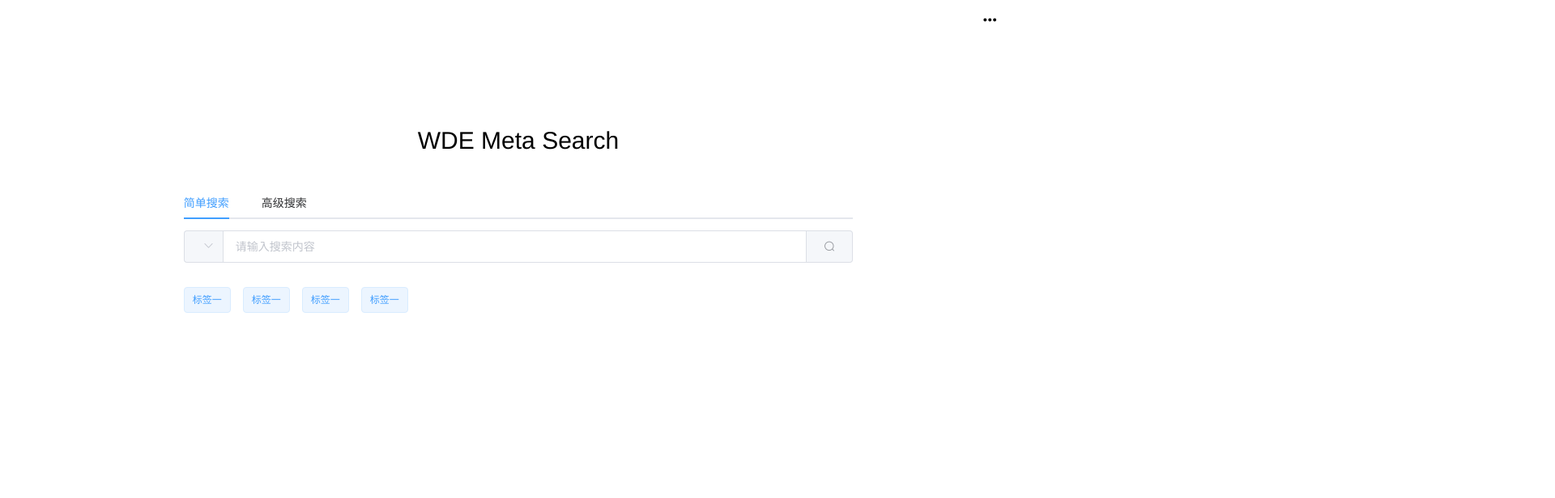
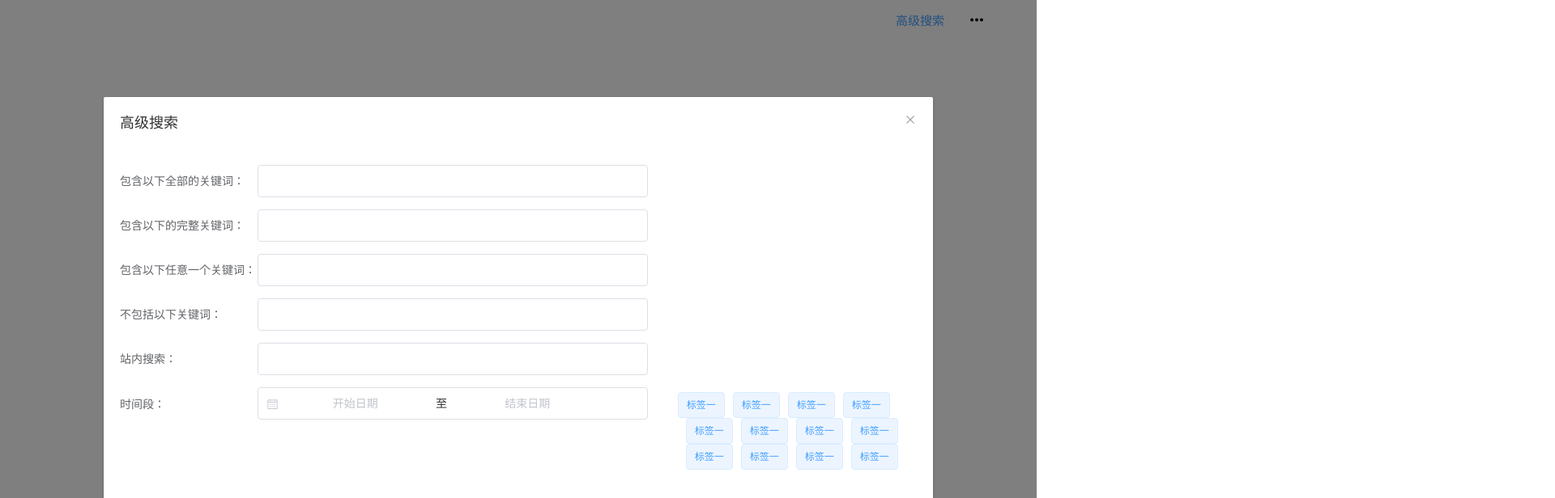
Before and after one commit to YanleiGG/WDE-Meta-Search, a Vue app: page / in a window 1280 px wide. Shown: the top 616 px of the page at 81% size, 1920 px wide, since content can reach past the window. Built offline with nearby package versions, Linux system fonts and the light colour scheme.

Commit message:
新增搜索结果页面

```diff
--- a/src/App.vue
+++ b/src/App.vue
@@ -24,4 +24,10 @@ a{
   text-decoration: none;
   color: inherit;
 }
+.input-with-select .el-input-group__prepend {
+  background-color: #fff;
+}
+.el-select .el-input {
+  width: 130px;
+}
 </style>
--- a/src/components/Home.vue
+++ b/src/components/Home.vue
@@ -2,7 +2,8 @@
   <el-container>
     <el-header>
       <el-row>
-        <el-col :offset="23">
+        <el-col :offset="21">
+          <el-button type="text" class="advancedSearch" @click="advancedDialog = true">高级搜索</el-button>
           <el-dropdown style="margin-top: 15px;">
             <span class="el-dropdown-link">
               <i class="el-icon-more el-icon--right"></i>
@@ -24,8 +25,6 @@
       </el-row>
       <el-row justify="space-around" class="search">
         <el-col :span="16" :offset="4">
-          <el-tabs v-model="tabsActiveName" class="searchTabs">
-            <el-tab-pane label="简单搜索" name="simple">
           <el-input placeholder="请输入搜索内容" v-model="simple.searchText" class="input-with-select">
             <el-select v-model="simple.browser" slot="prepend" placeholder="请选择">
               <el-option label="百度" value="baidu"></el-option>
@@ -34,28 +33,6 @@
             </el-select>
             <el-button slot="append" icon="el-icon-search"></el-button>
           </el-input>
-            </el-tab-pane>
-            <el-tab-pane label="高级搜索" name="advanced">
-              <el-input placeholder="请输入搜索内容" v-model="advanced.searchText" class="input-with-select">
-                <el-select v-model="advanced.browser" slot="prepend" placeholder="请选择">
-                  <el-option label="百度" value="baidu"></el-option>
-                  <el-option label="谷歌" value="google"></el-option>
-                  <el-option label="必应" value="bing"></el-option>
-                </el-select>
-                <el-button slot="append" icon="el-icon-search"></el-button>
-              </el-input>
-              <div class="timePicker">
-                <span class="demonstration">时间段：</span>
-                <el-date-picker
-                  v-model="advanced.date"
-                  type="daterange"
-                  range-separator="至"
-                  start-placeholder="开始日期"
-                  end-placeholder="结束日期">
-                </el-date-picker>
-              </div>
-            </el-tab-pane>
-          </el-tabs>
           <div class="keywords">
             <el-tag>标签一</el-tag>
             <el-tag>标签一</el-tag>
@@ -64,6 +41,73 @@
           </div>
         </el-col>
       </el-row>
+      <el-dialog
+        title="高级搜索"
+        :visible.sync="advancedDialog"
+        width="80%">
+        <div style="width:70%;display:inline-block">
+          <el-row style="margin-bottom:15px;">
+            <el-col>
+              <span style="width:170px;display:inline-block">包含以下全部的关键词：</span>
+              <el-input style="width:70%" v-model="advanced.allKeys"></el-input>
+            </el-col>
+          </el-row>
+          <el-row style="margin-bottom:15px;">
+            <el-col>
+              <span style="width:170px;display:inline-block">包含以下的完整关键词：</span>
+              <el-input style="width:70%" v-model="advanced.completedKeys"></el-input>
+            </el-col>
+          </el-row>
+          <el-row style="margin-bottom:15px;">
+            <el-col>
+              <span style="width:170px;display:inline-block">包含以下任意一个关键词：</span>
+              <el-input style="width:70%" v-model="advanced.arbitKeys"></el-input>
+            </el-col>
+          </el-row>
+          <el-row style="margin-bottom:15px;">
+            <el-col>
+              <span style="width:170px;display:inline-block">不包括以下关键词：</span>
+              <el-input style="width:70%" v-model="advanced.exKeys"></el-input>
+            </el-col>
+          </el-row>
+          <el-row style="margin-bottom:15px;">
+            <el-col>
+              <span style="width:170px;display:inline-block">站内搜索：</span>
+              <el-input style="width:70%" v-model="advanced.website"></el-input>
+            </el-col>
+          </el-row>
+          <div class="timePicker">
+            <span style="width:170px;display:inline-block" class="demonstration">时间段：</span>
+            <el-date-picker
+              v-model="advanced.date"
+              type="daterange"
+              range-separator="至"
+              start-placeholder="开始日期"
+              end-placeholder="结束日期"
+              style="width:70%">
+            </el-date-picker>
+          </div>
+        </div>
+        <div  style="width:28%;display:inline-block">
+          <div class="modalKeys">
+            <el-tag>标签一</el-tag>
+            <el-tag>标签一</el-tag>
+            <el-tag>标签一</el-tag>
+            <el-tag>标签一</el-tag>
+            <el-tag>标签一</el-tag>
+            <el-tag>标签一</el-tag>
+            <el-tag>标签一</el-tag>
+            <el-tag>标签一</el-tag>
+            <el-tag>标签一</el-tag>
+            <el-tag>标签一</el-tag>
+            <el-tag>标签一</el-tag>
+            <el-tag>标签一</el-tag>
+          </div>
+        </div>
+        <span slot="footer" class="dialog-footer">
+          <el-button type="primary" @click="advancedDialog = false">高级搜索</el-button>
+        </span>
+      </el-dialog>
     </el-main>
   </el-container>
 </template>
@@ -77,12 +121,15 @@ export default {
         browser: '',
       },
       advanced: {
-        searchText: '',
+        allKeys: '',
+        completedKeys: '',
+        arbitKeys: '',
+        exKeys: '',
+        website: '',
         browser: '',
         date: ''
       },
-      tabsActiveName: 'simple',
-      inputVisible: false
+      advancedDialog: true
     }
   }
 }
@@ -91,9 +138,6 @@ export default {
 <style scoped>
 .search{
   margin-top: 25px;
-}
-.input-with-select .el-input-group__prepend {
-  background-color: #fff;
 }
 .input-with-select{
   margin-bottom: 30px;
@@ -120,7 +164,16 @@ export default {
 }
 .timePicker{
   text-align: left;
-  margin-top: 35px;
   margin-bottom: 20px;
 }
+.advancedSearch{
+  font-size: 15px;
+  margin-right: 25px;
+  cursor: pointer;
+}
+.modalKeys{
+  display: flex;
+  flex-wrap: wrap;
+  justify-content: flex-start;
+}
 </style>
--- a/src/components/Result.vue
+++ b/src/components/Result.vue
@@ -1,15 +1,150 @@
 <template>
+  <el-container>
+    <el-header class="searchHeader">
+      <el-row justify="space-around" class="search">
+        <el-col :span="12" :offset="1">
+          <el-input placeholder="请输入搜索内容" v-model="simple.searchText" class="input-with-select">
+            <el-select v-model="simple.browser" slot="prepend" placeholder="请选择">
+              <el-option label="百度" value="baidu"></el-option>
+              <el-option label="谷歌" value="google"></el-option>
+              <el-option label="必应" value="bing"></el-option>
+            </el-select>
+            <el-button slot="append" icon="el-icon-search"></el-button>
+          </el-input>
+        </el-col>
+        <el-col :span="3" :offset="8">
+          <el-button type="text" class="advancedSearch" @click="advancedDialog = true">高级搜索</el-button>
+          <el-dropdown style="margin-top: 5px;">
+            <span class="el-dropdown-link">
+              <i  style="color: black;" class="el-icon-more el-icon--right"></i>
+            </span>
+            <el-dropdown-menu slot="dropdown">
+              <router-link to="/manage/keywords">
+                <el-dropdown-item>关键词管理</el-dropdown-item>
+              </router-link>
+              <el-dropdown-item>定时任务管理</el-dropdown-item>
+              <el-dropdown-item>采集统计</el-dropdown-item>
+            </el-dropdown-menu>
+          </el-dropdown>
+        </el-col>
+      </el-row>
 
+      <el-dialog
+        title="高级搜索"
+        :visible.sync="advancedDialog"
+        width="80%">
+        <div style="width:70%;display:inline-block">
+          <el-row style="margin-bottom:15px;">
+            <el-col>
+              <span style="width:170px;display:inline-block">包含以下全部的关键词：</span>
+              <el-input style="width:70%" v-model="advanced.allKeys"></el-input>
+            </el-col>
+          </el-row>
+          <el-row style="margin-bottom:15px;">
+            <el-col>
+              <span style="width:170px;display:inline-block">包含以下的完整关键词：</span>
+              <el-input style="width:70%" v-model="advanced.completedKeys"></el-input>
+            </el-col>
+          </el-row>
+          <el-row style="margin-bottom:15px;">
+            <el-col>
+              <span style="width:170px;display:inline-block">包含以下任意一个关键词：</span>
+              <el-input style="width:70%" v-model="advanced.arbitKeys"></el-input>
+            </el-col>
+          </el-row>
+          <el-row style="margin-bottom:15px;">
+            <el-col>
+              <span style="width:170px;display:inline-block">不包括以下关键词：</span>
+              <el-input style="width:70%" v-model="advanced.exKeys"></el-input>
+            </el-col>
+          </el-row>
+          <el-row style="margin-bottom:15px;">
+            <el-col>
+              <span style="width:170px;display:inline-block">站内搜索：</span>
+              <el-input style="width:70%" v-model="advanced.website"></el-input>
+            </el-col>
+          </el-row>
+          <div class="timePicker">
+            <span style="width:170px;display:inline-block" class="demonstration">时间段：</span>
+            <el-date-picker
+              v-model="advanced.date"
+              type="daterange"
+              range-separator="至"
+              start-placeholder="开始日期"
+              end-placeholder="结束日期"
+              style="width:70%">
+            </el-date-picker>
+          </div>
+        </div>
+        <div style="width:28%;display:inline-block">
+          <div class="modalKeys">
+            <el-tag>标签一</el-tag>
+            <el-tag>标签一</el-tag>
+            <el-tag>标签一</el-tag>
+            <el-tag>标签一</el-tag>
+            <el-tag>标签一</el-tag>
+            <el-tag>标签一</el-tag>
+            <el-tag>标签一</el-tag>
+            <el-tag>标签一</el-tag>
+            <el-tag>标签一</el-tag>
+            <el-tag>标签一</el-tag>
+            <el-tag>标签一</el-tag>
+            <el-tag>标签一</el-tag>
+          </div>
+        </div>
+        <span slot="footer" class="dialog-footer">
+          <el-button type="primary" @click="advancedDialog = false">高级搜索</el-button>
+        </span>
+      </el-dialog>
+    </el-header>
+    <el-main>
+      <el-row>
+        <el-col :span="18">
+
+        </el-col>
+        <el-col :span="6"></el-col>
+      </el-row>
+    </el-main>
+  </el-container>
 </template>
 <script>
 export default {
   data() {
     return {
-
+      simple: {
+        searchText: '',
+        browser: '',
+      },
+      advanced: {
+        allKeys: '',
+        completedKeys: '',
+        arbitKeys: '',
+        exKeys: '',
+        website: '',
+        browser: '',
+        date: ''
+      },
+      advancedDialog: false
     }
   }
 }
 </script>
-<style>
-
+<style scope>
+.search{
+  margin-top: 15px;
+}
+.advancedSearch{
+  font-size: 15px;
+  margin-right: 25px;
+  cursor: pointer;
+}
+.searchHeader{
+  background-color:#fafafa;
+  height: 75px !important;
+  box-shadow: 1px 1px 1px #ddd
+}
+.el-dropdown-link{
+  font-size: 18px;
+  cursor: pointer;
+}
 </style>
--- a/src/router/index.js
+++ b/src/router/index.js
@@ -2,6 +2,7 @@ import Vue from 'vue'
 import Router from 'vue-router'
 import Home from '@/components/Home'
 import KeywordsManage from '@/components/KeywordsManage'
+import Result from '@/components/Result'
 
 Vue.use(Router)
 
@@ -16,6 +17,11 @@ export default new Router({
       path: '/manage/keywords',
       name: 'keywordsManage',
       component: KeywordsManage
+    },
+    {
+      path: '/result',
+      name: 'result',
+      component: Result
     }
   ]
 })
```
Lines whose indentation alone changed are shown as unchanged.
